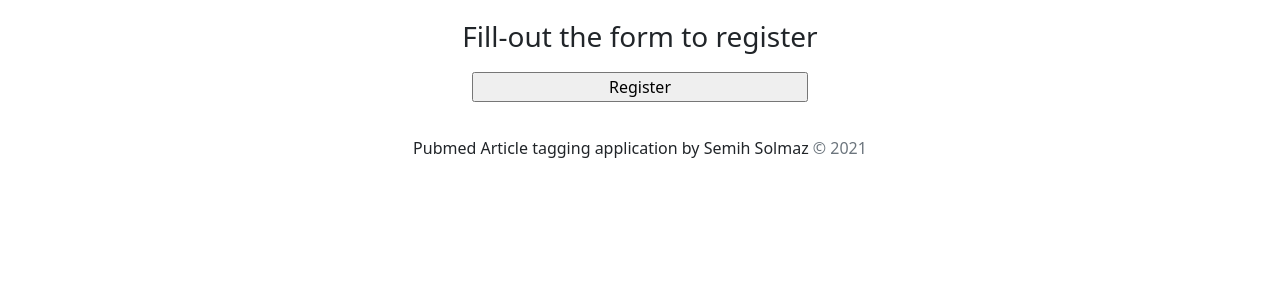
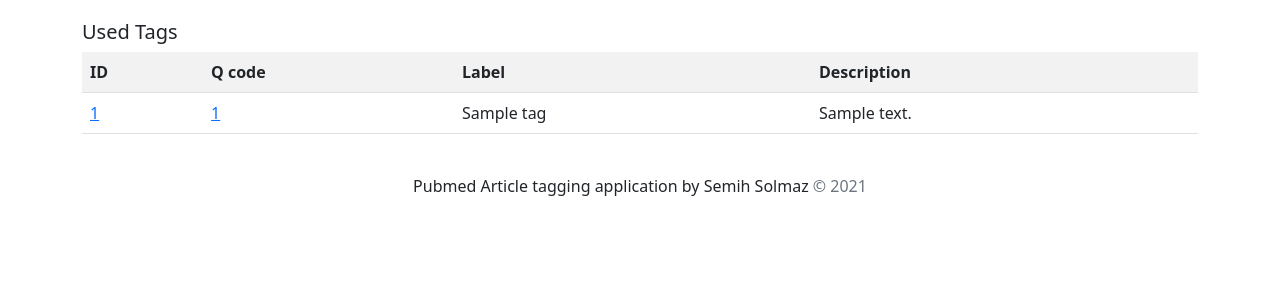
Before and after one commit to semihsolmaz/swe573, a Django app: page /tagpub/tagList/ in a window 1280 px wide. Shown: the part 56-356 px from the top of the page. Run offline with Django 3.2, Linux system fonts and the light colour scheme; tables that the repository leaves empty hold one stand-in row (values such as "Sample post"); some libraries are stand-ins or nearby versions.

Commit message:
Adding tags to an article Used tags screen

```diff
--- a/Tagpub/tagpubDev/articleManager.py
+++ b/Tagpub/tagpubDev/articleManager.py
@@ -3,7 +3,10 @@ from collections.abc import Mapping
 
 
 class ArticleInfo:
-
+    """
+    ArticleInfo class to generate Article, Author, Journal model data from pubMed XML reponse
+    Uses articles from PubmedArticleSet/PubmedArticle items
+    """
     def __init__(self, article_dict):
         self.article_dict = article_dict
 
--- a/Tagpub/tagpubDev/forms.py
+++ b/Tagpub/tagpubDev/forms.py
@@ -14,5 +14,6 @@ class ApplicationRegistrationForm(forms.ModelForm):
 
 class TagForm(forms.Form):
     wikiLabel = autocomplete.Select2ListChoiceField(
-        widget=autocomplete.ListSelect2(url='tag-autocomplete')
+        widget=autocomplete.ListSelect2(url='tag-autocomplete'),
+        label="Search Wikidata Entry"
     )
--- a/Tagpub/tagpubDev/models.py
+++ b/Tagpub/tagpubDev/models.py
@@ -64,10 +64,11 @@ class Keyword(models.Model):
 
 
 class Tag(models.Model):
+    WikiID = models.CharField(max_length=64)
     Label = models.CharField(max_length=64)
     Description = models.TextField(max_length=1024, null=True)
     # Maybe an array field for tokens?
-    Tokens = models.TextField(max_length=1024)
+    Tokens = models.TextField(max_length=1024, null=True)
     SearchIndex = SearchVectorField(null=True)
 
     def createTSvector(self, *args, **kwargs):
--- a/Tagpub/tagpubDev/views.py
+++ b/Tagpub/tagpubDev/views.py
@@ -7,9 +7,8 @@ from django.urls import reverse
 from django.contrib.auth.decorators import login_required
 from django.contrib.postgres.search import SearchQuery
 from tagpubDev.forms import ApplicationRegistrationForm, TagForm
-from tagpubDev.models import RegistrationApplication, UserProfileInfo, User, Article, Author
-from tagpubDev.wikiManager import getLabelSuggestion
-
+from tagpubDev.models import RegistrationApplication, UserProfileInfo, User, Article, Author, Tag
+from tagpubDev.wikiManager import getLabelSuggestion, WikiEntry
 
 def index(request):
     if request.method == 'POST':
@@ -95,13 +94,27 @@ def articleDetail(request, pk):
     article = Article.objects.get(pk=pk)
     if request.method == 'POST':
         # todo: add tag
-        pass
+        tag_form = TagForm(data=request.POST)
+        if tag_form.data['wikiLabel']:
+            tag_data = WikiEntry(tag_form.data['wikiLabel'])
+            tag, created = Tag.objects.get_or_create(WikiID=tag_data.getID(), Label=tag_data.getLabel())
+            if created:
+                tag.Description = tag_data.getDescription()
+                tag.Tokens = tag_data.getTokens()
+                tag.save()
+                tag.createTSvector()
+                article.Tags.add(tag)
+            else:
+                article.Tags.add(tag)
+            return HttpResponse(tag.Label + ' ' + tag.Description)
     else:
+        tag_form = TagForm()
         authors = Author.objects.filter(article=article)
         article_dict = {"authors": authors,
                         "title": article.Title,
                         "abstract": article.Abstract,
-                        "pmid": article.PMID
+                        "pmid": article.PMID,
+                        'tag_form': tag_form
                         }
         return render(request, 'tagpubDev/articleDetail.html', context=article_dict)
 
@@ -130,7 +143,7 @@ def tagsList(request):
         if tag_form.data['wikiLabel']:
             return HttpResponse(tag_form.data['wikiLabel'])
     else:
-        tag_form = TagForm()
+        tag_list = Tag.objects.all()
 
     return render(request, 'tagpubDev/tagList.html',
-                  {'tag_form': tag_form})
+                  {'tag_list': tag_list})
--- a/Tagpub/templates/tagpubDev/base.html
+++ b/Tagpub/templates/tagpubDev/base.html
@@ -43,7 +43,7 @@
                         <a class="nav-link active" aria-current="page" href="{% url 'tagpubDev:index' %}">Home</a>
                     </li>
                     <li class="nav-item">
-                        <a class="nav-link" href="tagsList.html">Tags</a>
+                        <a class="nav-link" href="{% url 'tagpubDev:tag_list' %}">Tags</a>
                     </li>
 
                     {% if user.is_authenticated %}
--- a/Tagpub/templates/tagpubDev/tagList.html
+++ b/Tagpub/templates/tagpubDev/tagList.html
@@ -4,44 +4,25 @@
 
 {% block body_block %}
 
+    <div class="container">
+        <h3 class="lead">Used Tags</h3>
+        <table class="table table-striped">
+            <tr>
+                <th>ID</th>
+                <th>Q code</th>
+                <th>Label</th>
+                <th>Description</th>
 
-    <div class="container text-center">
-        <h3>Fill-out the form to register</h3>
-        <div class="row">
-            <div class="col-md"></div>
-            <div class="col-md form-div">
-                <form class="form_div" method="post">
-                    {% csrf_token %}
-                    {{ tag_form }}
-                    <input class="register-button" type="submit" name="" value="Register">
-                </form>
-            </div>
-            <div class="col-md"></div>
-        </div>
+            </tr>
+            {% for item in tag_list %}
+                <tr>
+                    <td><a href="{% url 'tagpubDev:articleDetail' item.id %}">{{ item.id }}</a></td>
+                    <td><a href="https://www.wikidata.org/wiki/{{ item.WikiID }}">{{ item.WikiID }}</a></td>
+                    <td>{{ item.Label }}</td>
+                    <td>{{ item.Description }}</td>
+                </tr>
+            {% endfor %}
+        </table>
     </div>
 
-    <script type="text/javascript" src="{% static 'admin/js/vendor/jquery/jquery.js' %}"></script>
-
-    {{ tag_form.media }}
-
-    <script>
-        (function ($) {
-            $('#add-form').click(function () {
-                var index = $('#id_inline_test_models-TOTAL_FORMS').val()
-                var newTable = $('#id_inline_test_models-__prefix__-DELETE').parents('table').clone()
-                newTable.find(':input').each(function () {
-                    for (attr of ['name', 'id'])
-                        $(this).attr(
-                            attr,
-                            $(this).attr(attr).replace('__prefix__', index)
-                        )
-                })
-                newTable.insertBefore($(this))
-                $('#id_inline_test_models-TOTAL_FORMS').val(
-                    parseInt($('#id_inline_test_models-TOTAL_FORMS').val()) + 1
-                )
-                newTable.slideDown()
-            })
-        })($)
-    </script>
 {% endblock %}
```
Also changed, not shown: Tagpub/templates/tagpubDev/articleDetail.html (+78 -34 lines), Tagpub/tagpubDev/migrations/0004_auto_20210523_2313.py (added), Tagpub/tagpubDev/migrations/0005_alter_article_title.py (added), Tagpub/tagpubDev/migrations/0006_auto_20210524_0029.py (added).
